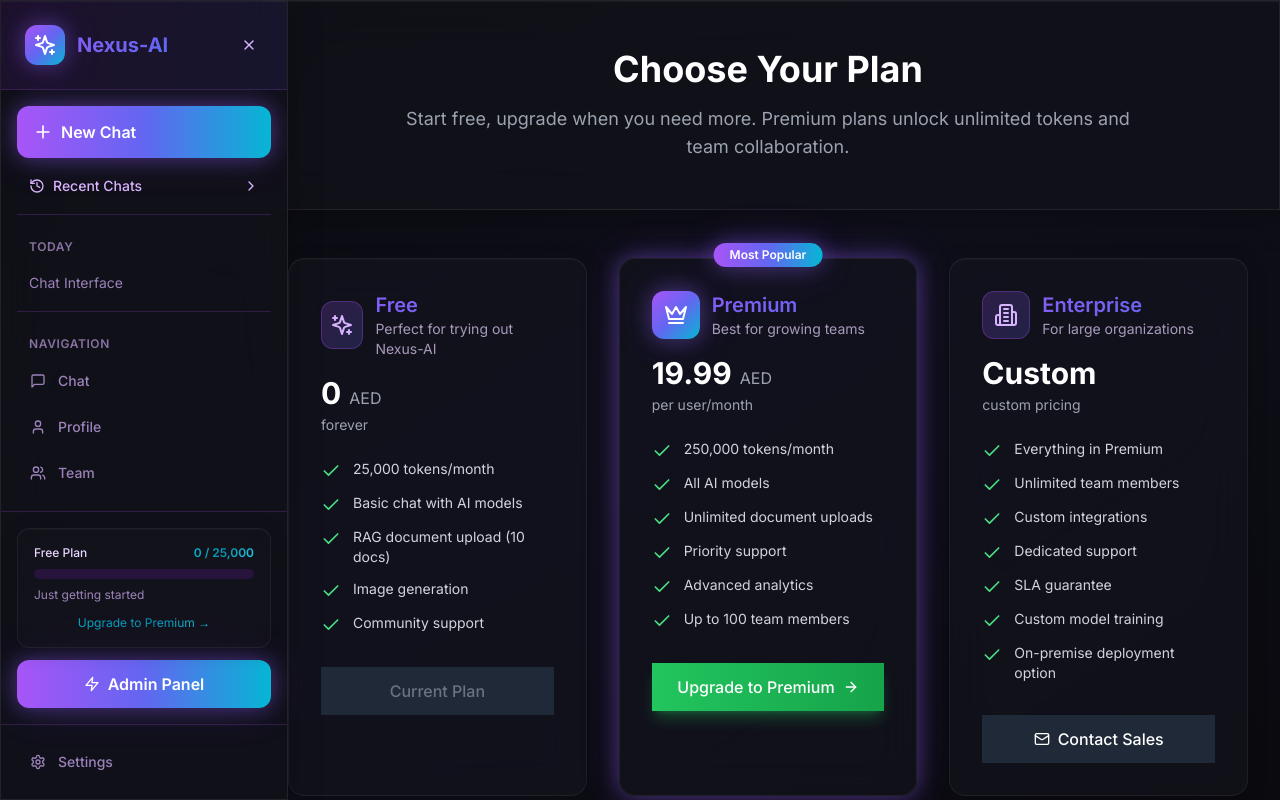
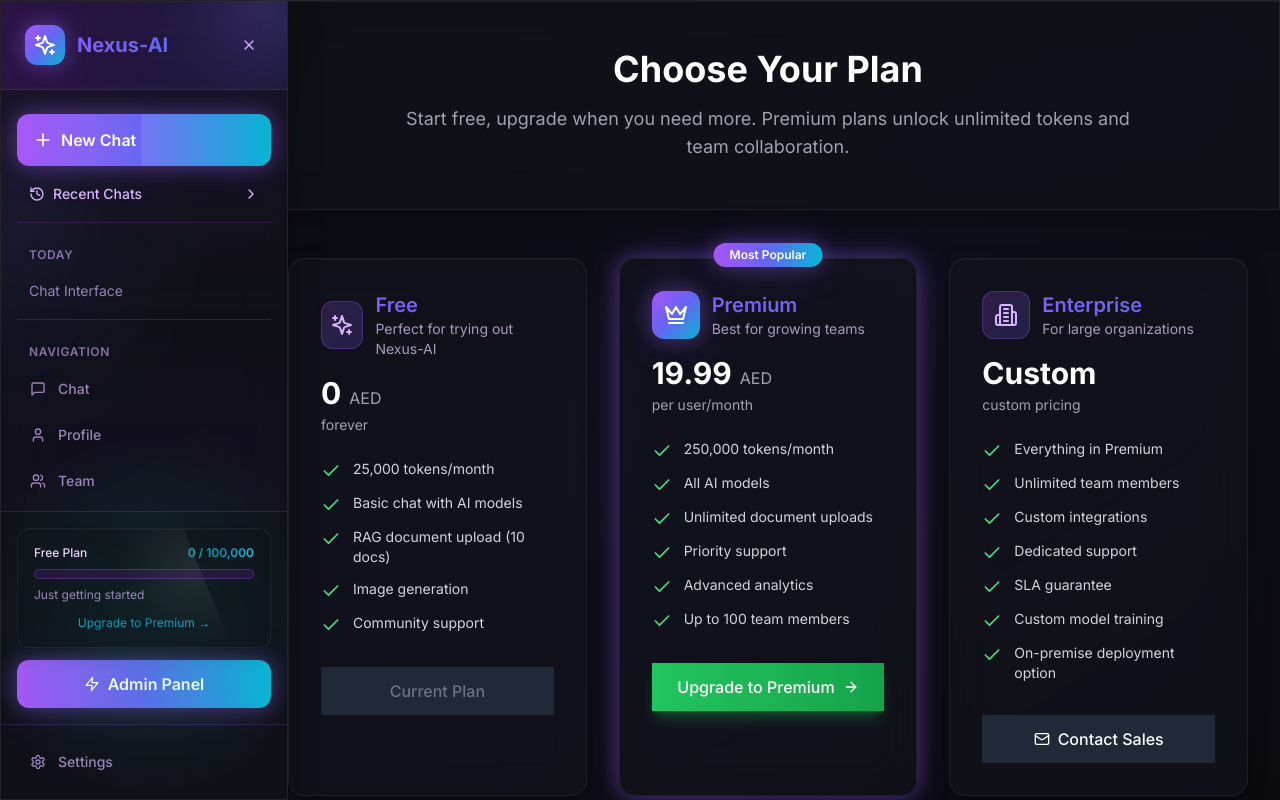
Before and after one commit to defTPmodh/nexusai, a Next.js app: page /pricing in a window 1280 px wide. Built offline with nearby package versions, Linux system fonts and the light colour scheme; no server answers.

Commit message:
Update token limits and resolve lint warnings

```diff
--- a/app/api/user/usage/route.ts
+++ b/app/api/user/usage/route.ts
@@ -20,7 +20,7 @@ export async function GET(request: NextRequest) {
       .single();
 
     if (userError || !user) {
-      return NextResponse.json({ used: 0, limit: 25000, plan: 'free', unlimited: false });
+      return NextResponse.json({ used: 0, limit: 100000, plan: 'free', unlimited: false });
     }
 
     // Get user's individual plan if exists
@@ -65,17 +65,17 @@ export async function GET(request: NextRequest) {
     const planName = plan?.name || 'free';
 
     // Calculate token limit:
-    // - Premium plan members get 250k credits each
-    // - Team owners get 250k credits (regardless of plan)
-    // - Otherwise use plan limit or default to 25k (free)
-    let tokenLimit = 25000; // Default to free plan limit
+    // - Premium plan members get 1,000,000 credits each
+    // - Team owners get 1,000,000 credits (regardless of plan)
+    // - Otherwise use plan limit or default to 100,000 (free)
+    let tokenLimit = 100000; // Default to free plan limit
 
     if (planName === 'premium') {
-      tokenLimit = 250000; // Premium members get 250k credits
+      tokenLimit = 1000000; // Premium members get 1M credits
     } else if (isOwner) {
-      tokenLimit = 250000; // Owners get 250k credits regardless of plan
+      tokenLimit = 1000000; // Owners get 1M credits regardless of plan
     } else if (plan?.token_limit !== null) {
-      tokenLimit = plan.token_limit || 25000;
+      tokenLimit = plan.token_limit || 100000;
     }
 
     // Get total tokens used (individual usage only - each member has their own 250k limit)
--- a/components/Sidebar.tsx
+++ b/components/Sidebar.tsx
@@ -4,7 +4,7 @@ import { useState, useEffect } from 'react';
 import { useUser } from '@auth0/nextjs-auth0/client';
 import Link from 'next/link';
 import { usePathname } from 'next/navigation';
-import { MessageSquare, Search, ChevronRight, Settings, Sparkles, Plus, Zap, History, FileText, BarChart3, Bot, X, Users, CreditCard, User, Shield } from 'lucide-react';
+import { MessageSquare, ChevronRight, Settings, Sparkles, Plus, Zap, History, FileText, BarChart3, Bot, X, Users, CreditCard, User, Shield, Loader2 } from 'lucide-react';
 import { motion, AnimatePresence } from 'framer-motion';
 
 export default function Sidebar() {
@@ -12,8 +12,9 @@ export default function Sidebar() {
   const pathname = usePathname();
   const [sidebarOpen, setSidebarOpen] = useState(true);
   const [recentChatsOpen, setRecentChatsOpen] = useState(false);
-  const [usage, setUsage] = useState({ used: 0, limit: 25000, plan: 'free', unlimited: false });
+  const [usage, setUsage] = useState({ used: 0, limit: 100000, plan: 'free', unlimited: false });
   const [team, setTeam] = useState<any>(null);
+  const [isLoadingData, setIsLoadingData] = useState(true);
 
   useEffect(() => {
     // Fetch usage data and team info
@@ -32,10 +33,14 @@ export default function Sidebar() {
         }
       } catch (error) {
         console.error('Failed to fetch data:', error);
+      } finally {
+        setIsLoadingData(false);
       }
     };
     if (user) {
       fetchData();
+    } else {
+      setIsLoadingData(false);
     }
   }, [user]);
 
@@ -65,15 +70,41 @@ export default function Sidebar() {
     { href: '/admin/billing', icon: CreditCard, label: 'Billing', show: true },
   ];
 
+  const navVariants = {
+    hidden: { opacity: 0, x: -15 },
+    visible: (index: number) => ({
+      opacity: 1,
+      x: 0,
+      transition: { delay: 0.05 * index, type: 'spring', stiffness: 200, damping: 20 }
+    })
+  };
+
   return (
     <motion.div
-      initial={{ x: -300 }}
-      animate={{ x: 0 }}
-      transition={{ type: "spring", stiffness: 300, damping: 30 }}
-      className="w-72 glass-dark border-r border-purple-500/20 flex flex-col h-screen fixed left-0 top-0 z-40 shadow-2xl"
+      initial={{ x: -280, opacity: 0 }}
+      animate={{ x: 0, opacity: 1 }}
+      transition={{ type: "spring", stiffness: 220, damping: 26 }}
+      className="w-72 glass-dark border-r border-purple-500/20 flex flex-col h-screen fixed left-0 top-0 z-40 shadow-2xl overflow-hidden"
     >
+      <motion.div
+        className="absolute inset-0 pointer-events-none"
+        animate={{
+          background: [
+            'radial-gradient(circle at 20% 20%, rgba(139, 92, 246, 0.22), transparent 30%)',
+            'radial-gradient(circle at 80% 30%, rgba(59, 130, 246, 0.18), transparent 32%)',
+            'radial-gradient(circle at 50% 80%, rgba(16, 185, 129, 0.18), transparent 28%)'
+          ]
+        }}
+        transition={{ duration: 6, repeat: Infinity, repeatType: 'reverse', ease: 'easeInOut' }}
+      />
+
       {/* Logo */}
-      <div className="p-6 border-b border-purple-500/20 bg-gradient-to-r from-purple-900/20 to-indigo-900/20">
+      <div className="relative p-6 border-b border-purple-500/20 bg-gradient-to-r from-purple-900/40 to-indigo-900/30 backdrop-blur-xl overflow-hidden">
+        <motion.span
+          className="absolute -right-6 -top-10 h-24 w-24 bg-gradient-to-br from-cyan-400/30 via-purple-500/30 to-indigo-500/30 rounded-full blur-2xl"
+          animate={{ rotate: 360 }}
+          transition={{ duration: 14, repeat: Infinity, ease: 'linear' }}
+        />
         <div className="flex items-center justify-between">
           <Link href="/" className="flex items-center gap-3 group">
             <motion.div
@@ -97,13 +128,29 @@ export default function Sidebar() {
       </div>
 
       {/* Navigation */}
-      <div className="flex-1 overflow-y-auto p-4 space-y-2">
+      <div className="flex-1 overflow-y-auto p-4 space-y-2 relative">
+        <div className="absolute inset-0 bg-gradient-to-b from-purple-500/5 via-transparent to-purple-900/5 pointer-events-none" />
+        <motion.div
+          className="absolute -left-24 top-12 h-48 w-48 bg-gradient-to-br from-purple-500/20 via-indigo-500/10 to-cyan-500/10 rounded-full blur-3xl"
+          animate={{ x: [0, 12, -10, 0], y: [0, 6, -8, 0], rotate: [0, 6, -4, 0] }}
+          transition={{ duration: 10, repeat: Infinity, repeatType: 'mirror', ease: 'easeInOut' }}
+        />
         <motion.button
           whileHover={{ scale: 1.02 }}
           whileTap={{ scale: 0.98 }}
           onClick={() => window.location.href = '/chat'}
-          className="w-full bg-gradient-to-r from-purple-500 via-indigo-500 to-cyan-500 text-white py-3.5 px-4 rounded-xl font-semibold hover:shadow-lg hover:shadow-purple-500/50 transition-all duration-200 flex items-center gap-2 glow-purple"
+          className="relative overflow-hidden w-full bg-gradient-to-r from-purple-500 via-indigo-500 to-cyan-500 text-white py-3.5 px-4 rounded-xl font-semibold shadow-lg shadow-purple-500/30 transition-all duration-200 flex items-center gap-2 glow-purple"
         >
+          <motion.div
+            className="absolute inset-0 bg-gradient-to-r from-white/10 via-transparent to-white/10"
+            animate={{ x: ['-40%', '140%'] }}
+            transition={{ duration: 2.6, repeat: Infinity, ease: 'easeInOut' }}
+          />
+          <motion.span
+            className="absolute -left-8 h-16 w-16 bg-white/10 blur-2xl"
+            animate={{ x: ['0%', '220%'] }}
+            transition={{ duration: 4, repeat: Infinity, ease: 'easeOut' }}
+          />
           <Plus className="w-5 h-5" />
           New Chat
         </motion.button>
@@ -111,8 +158,12 @@ export default function Sidebar() {
         <div className="mt-6 space-y-1">
           <button
             onClick={() => setRecentChatsOpen(!recentChatsOpen)}
-            className="w-full flex items-center justify-between px-3 py-2.5 text-purple-300 hover:text-white hover:bg-purple-500/20 rounded-lg transition-all duration-200 group"
+            className="w-full flex items-center justify-between px-3 py-2.5 text-purple-300 hover:text-white hover:bg-purple-500/20 rounded-lg transition-all duration-300 group relative overflow-hidden"
           >
+          <motion.span
+              className="absolute inset-0 bg-gradient-to-r from-purple-500/0 via-purple-500/10 to-cyan-500/0 opacity-0 group-hover:opacity-100"
+              transition={{ duration: 0.4 }}
+            />
             <div className="flex items-center gap-2">
               <History className="w-4 h-4 group-hover:text-cyan-400 transition-colors" />
               <span className="text-sm font-medium">Recent Chats</span>
@@ -163,8 +214,8 @@ export default function Sidebar() {
         {/* Navigation Links */}
         <div className="mt-6 pt-6 border-t border-purple-500/20">
           <div className="text-xs text-purple-300/60 uppercase tracking-wider mb-2 px-3 font-semibold">Navigation</div>
-          <div className="space-y-1">
-            {navItems.map((item) => {
+          <motion.div className="space-y-1" initial="hidden" animate="visible">
+            {navItems.map((item, index) => {
               if (item.admin && !pathname?.startsWith('/admin')) {
                 return null;
               }
@@ -173,21 +224,32 @@ export default function Sidebar() {
               }
               const Icon = item.icon;
               return (
+                <motion.div key={item.href} variants={navVariants} custom={index}>
                   <Link
                     key={item.href}
                     href={item.href}
-                  className={`flex items-center gap-3 px-3 py-2.5 rounded-lg transition-all duration-200 ${
+                    className={`group flex items-center gap-3 px-3 py-2.5 rounded-lg transition-all duration-300 relative overflow-hidden ${
                       item.active
                         ? 'bg-gradient-to-r from-purple-500/30 to-indigo-500/30 text-white border border-purple-400/50 shadow-lg shadow-purple-500/20'
                         : 'text-purple-300/70 hover:text-white hover:bg-purple-500/10 hover:border-purple-500/20 border border-transparent'
                     }`}
                   >
+                    <motion.span
+                      className="absolute inset-0 bg-gradient-to-r from-purple-500/0 via-purple-500/10 to-cyan-500/0 opacity-0 group-hover:opacity-100"
+                      transition={{ duration: 0.4 }}
+                    />
                     <Icon className="w-4 h-4" />
                     <span className="text-sm font-medium">{item.label}</span>
+                    <motion.div
+                      className="ml-auto h-1 w-6 bg-gradient-to-r from-purple-400 to-cyan-400 rounded-full opacity-0 group-hover:opacity-100"
+                      animate={{ scaleX: item.active ? 1 : [0.6, 1, 0.6] }}
+                      transition={{ duration: 1.8, repeat: item.active ? Infinity : 0, ease: 'easeInOut' }}
+                    />
                   </Link>
+                </motion.div>
               );
             })}
-          </div>
+          </motion.div>
         </div>
       </div>
 
@@ -197,13 +259,24 @@ export default function Sidebar() {
           initial={{ opacity: 0, y: 20 }}
           animate={{ opacity: 1, y: 0 }}
           transition={{ delay: 0.2 }}
-          className="glass-card bg-gradient-to-br from-purple-900/40 via-indigo-900/40 to-cyan-900/40 rounded-xl p-4 border border-purple-500/30 shadow-lg"
+          className="relative glass-card bg-gradient-to-br from-purple-900/40 via-indigo-900/40 to-cyan-900/40 rounded-xl p-4 border border-purple-500/30 shadow-lg overflow-hidden"
         >
+          <motion.div
+            className="absolute inset-0 bg-[radial-gradient(circle_at_top,_rgba(255,255,255,0.08),_transparent_45%)]"
+            animate={{ rotate: 360 }}
+            transition={{ duration: 18, repeat: Infinity, ease: 'linear' }}
+          />
+          <div className="relative">
             <div className="flex items-center justify-between mb-2">
               <div className="text-xs text-purple-200 font-medium capitalize">
                 {team?.plan?.display_name || usage.plan || 'Free'} Plan
               </div>
-            {usage.unlimited ? (
+              {isLoadingData ? (
+                <div className="flex items-center gap-1 text-xs text-purple-200">
+                  <Loader2 className="w-3.5 h-3.5 animate-spin" />
+                  Loading
+                </div>
+              ) : usage.unlimited ? (
                 <div className="text-xs gradient-text-green font-semibold">Unlimited</div>
               ) : (
                 <div className="text-xs gradient-text-cyan font-semibold">
@@ -213,7 +286,10 @@ export default function Sidebar() {
             </div>
             {!usage.unlimited && (
               <div className="mb-2">
-              <div className="w-full bg-purple-900/30 rounded-full h-2.5 overflow-hidden">
+                <div className="w-full bg-purple-900/30 rounded-full h-2.5 overflow-hidden border border-purple-500/30">
+                  {isLoadingData ? (
+                    <div className="h-full w-full bg-gradient-to-r from-purple-500/30 via-cyan-400/30 to-purple-500/30 animate-pulse" />
+                  ) : (
                     <motion.div
                       initial={{ width: 0 }}
                       animate={{ width: `${Math.min(usagePercentage, 100)}%` }}
@@ -226,11 +302,18 @@ export default function Sidebar() {
                           : 'bg-gradient-to-r from-cyan-400 via-blue-500 to-purple-500'
                       } shadow-lg`}
                     />
+                  )}
                 </div>
               </div>
             )}
             <div className="text-xs text-purple-300/70">
-            {usage.unlimited ? 'Unlimited tokens' : usagePercentage < 1 ? 'Just getting started' : `${Math.round(usagePercentage)}% used`}
+              {usage.unlimited
+                ? 'Unlimited tokens'
+                : isLoadingData
+                ? 'Fetching your usage stats...'
+                : usagePercentage < 1
+                ? 'Just getting started'
+                : `${Math.round(usagePercentage)}% used`}
             </div>
             {usage.plan === 'free' && (
               <Link
@@ -240,6 +323,7 @@ export default function Sidebar() {
                 Upgrade to Premium →
               </Link>
             )}
+          </div>
         </motion.div>
 
         <Link
```
Also changed, not shown: app/admin/analytics/page.tsx (+9 -9 lines), app/admin/team/page.tsx (+20 -20 lines), app/api/teams/spending/route.ts (+6 -6 lines), app/chat/page.tsx (+24 -5 lines), app/invite/[token]/page.tsx (+7 -7 lines). Lines whose indentation alone changed are shown as unchanged.
